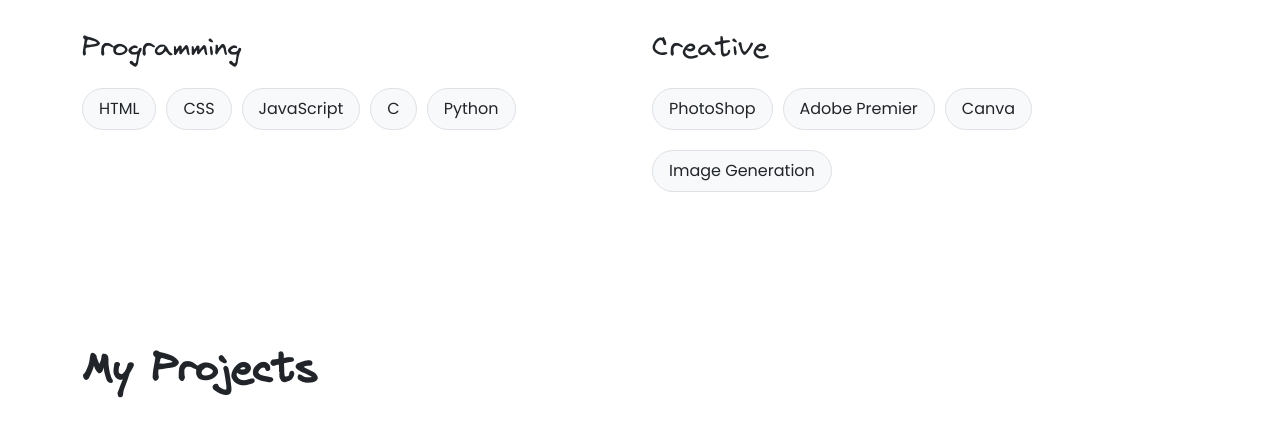
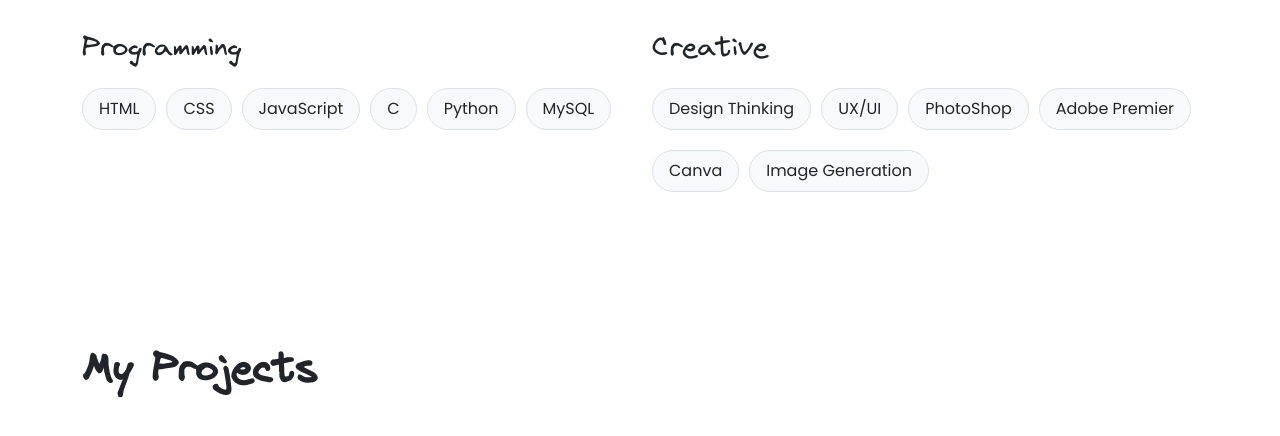
Before and after one commit to JustPratiyush/Portfolio_Website, a plain HTML site: page index.html in a window 1280 px wide. Shown: the part 649-1085 px from the top of the page. Drawn offline with nearby package versions, Linux system fonts and the light colour scheme.

Commit message:
Added Skills

```diff
--- a/index.html
+++ b/index.html
@@ -161,6 +161,7 @@
               <span class="skill-tag">JavaScript</span>
               <span class="skill-tag">C</span>
               <span class="skill-tag">Python</span>
+              <span class="skill-tag">MySQL</span>
             </div>
           </div>
 
@@ -168,6 +169,8 @@
           <div class="col-md-6">
             <h3 class="mb-4 NiceFont">Creative</h3>
             <div class="skills-container">
+              <span class="skill-tag">Design Thinking</span>
+              <span class="skill-tag">UX/UI</span>
               <span class="skill-tag">PhotoShop</span>
               <span class="skill-tag">Adobe Premier</span>
               <span class="skill-tag">Canva</span>
```
